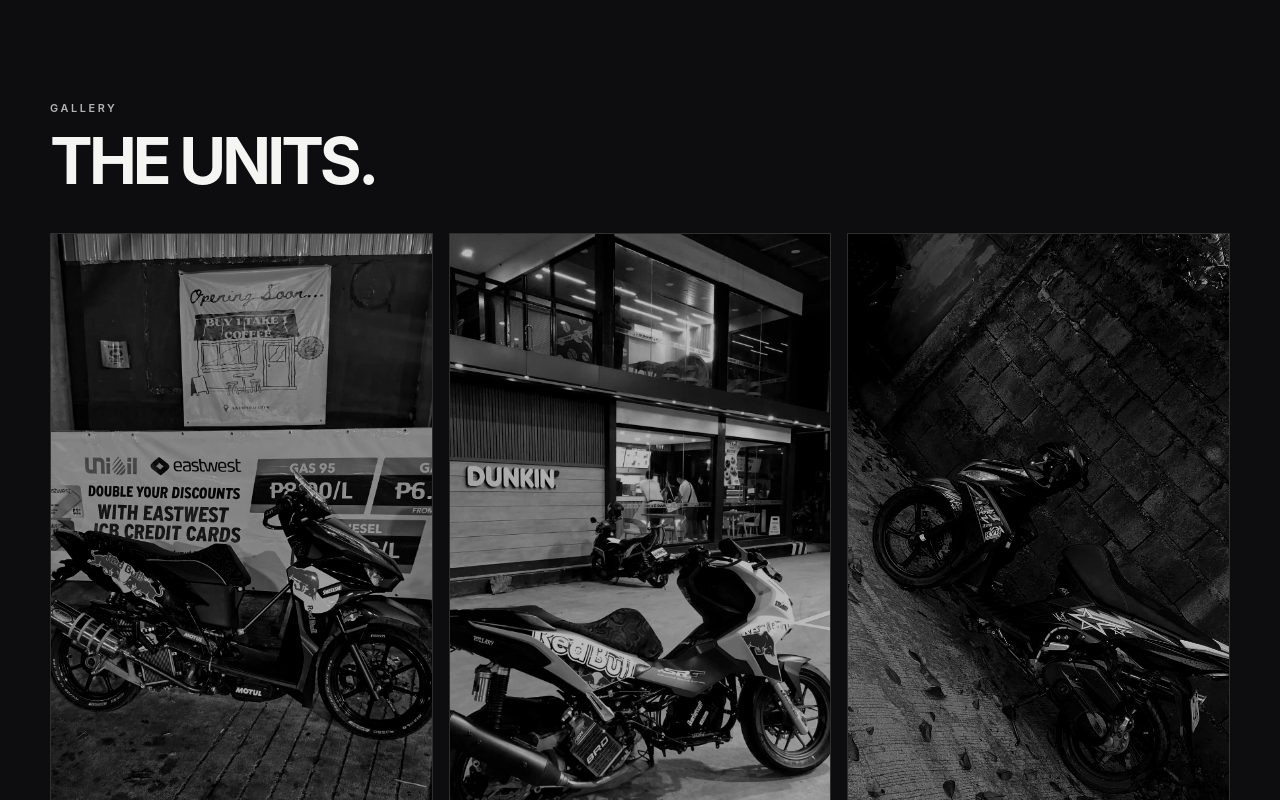
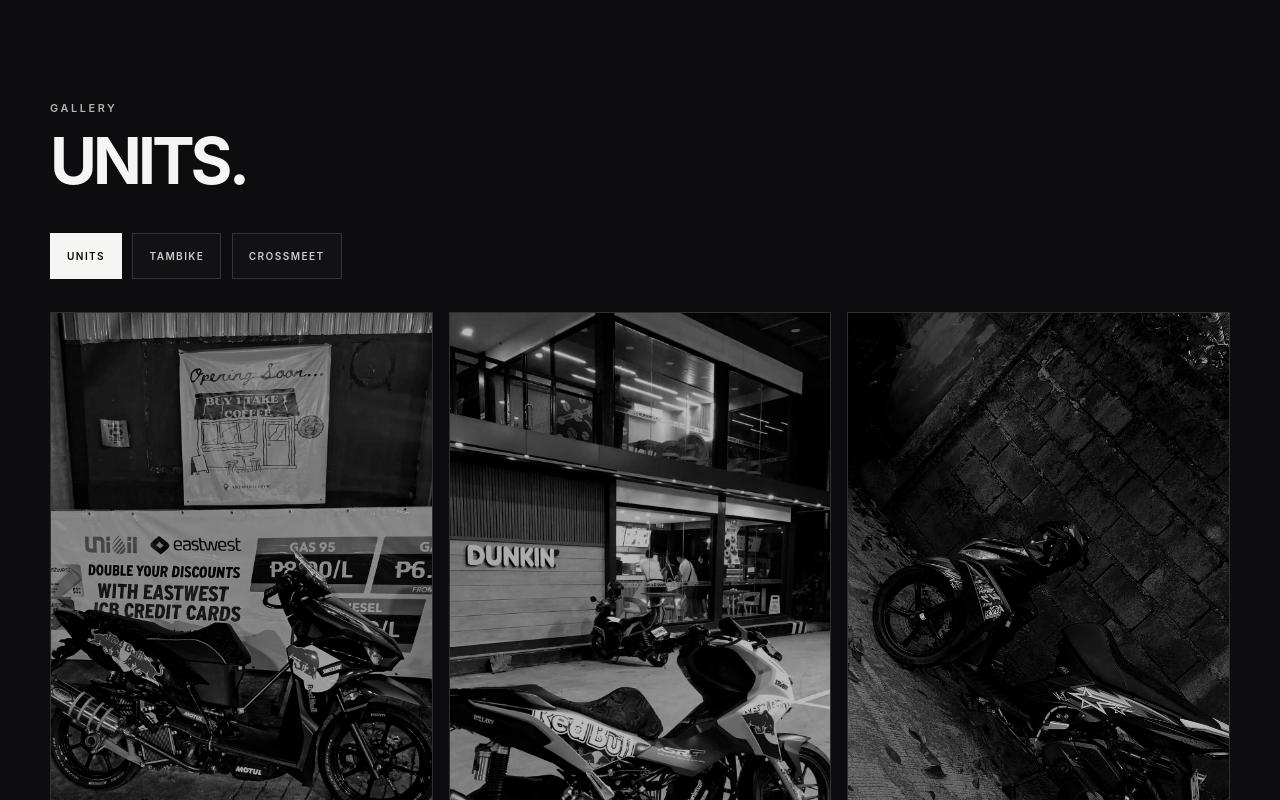
Before and after one commit to Zestojomoc/2R2L, a React (Vite) app: page /#gallery/units in a window 1280 px wide. Shown: the part 3520-4320 px from the top of the page. Built offline with nearby package versions, Linux system fonts and the light colour scheme.

Commit message:
Add gallery category tabs for units, tambike, and crossmeet

```diff
--- a/src/App.jsx
+++ b/src/App.jsx
@@ -16,7 +16,8 @@ import {
   X,
 } from 'lucide-react'
 import {
-  galleryItems,
+  galleryCategories,
+  gallerySections,
   groupInfo,
   marilaqueStops,
   navItems,
@@ -55,7 +56,28 @@ function App() {
   const [venueImageIndex, setVenueImageIndex] = useState(0)
   const headerRef = useRef(null)
 
-  const visibleGalleryItems = galleryItems
+  const getInitialGalleryCategory = () => {
+    const hash = window.location.hash.replace('#', '')
+    const [, maybeCategory] = hash.split('/')
+
+    if (maybeCategory && galleryCategories.some((category) => category.id === maybeCategory)) {
+      return maybeCategory
+    }
+
+    return 'units'
+  }
+
+  const [activeGalleryCategory, setActiveGalleryCategory] = useState(getInitialGalleryCategory)
+
+  const visibleGalleryItems = gallerySections[activeGalleryCategory] ?? gallerySections.units
+  const hasGalleryItems = visibleGalleryItems.length > 0
+
+  useEffect(() => {
+    const categoryHash = `#gallery/${activeGalleryCategory}`
+    if (window.location.hash !== categoryHash) {
+      window.history.replaceState(null, '', categoryHash)
+    }
+  }, [activeGalleryCategory])
 
   useEffect(() => {
     const observer = new IntersectionObserver(
@@ -131,6 +153,11 @@ function App() {
 
   const selectedStopData = marilaqueStops.find((stop) => stop.id === selectedStop) ?? marilaqueStops[0]
   const currentImage = visibleGalleryItems[lightboxIndex] ?? null
+
+  const handleGalleryCategoryChange = (categoryId) => {
+    setActiveGalleryCategory(categoryId)
+    setLightboxIndex(null)
+  }
 
   return (
     <div className="page-shell text-stone-100">
@@ -442,18 +469,42 @@ function App() {
               className="section-heading"
             >
               <p className="eyebrow">GALLERY</p>
-              <h2>THE UNITS.</h2>
+              <h2>{galleryCategories.find((category) => category.id === activeGalleryCategory)?.label ?? 'UNITS'}.</h2>
             </motion.div>
 
-            <div className="gallery-grid">
+            <div className="gallery-toolbar" role="tablist" aria-label="Gallery categories">
+              {galleryCategories.map((category) => (
+                <button
+                  key={category.id}
+                  type="button"
+                  role="tab"
+                  aria-selected={activeGalleryCategory === category.id}
+                  className={activeGalleryCategory === category.id ? 'gallery-tab active' : 'gallery-tab'}
+                  onClick={() => handleGalleryCategoryChange(category.id)}
+                >
+                  {category.label}
+                </button>
+              ))}
+            </div>
+
+            <AnimatePresence mode="wait">
+              {hasGalleryItems ? (
+                <motion.div
+                  key={activeGalleryCategory}
+                  initial={{ opacity: 0, y: 12 }}
+                  animate={{ opacity: 1, y: 0 }}
+                  exit={{ opacity: 0, y: -12 }}
+                  transition={{ duration: 0.28, ease: 'easeOut' }}
+                  className="gallery-grid"
+                >
                   {visibleGalleryItems.map((item, index) => (
                     <motion.button
-                  key={`${item.title}-${index}`}
+                      key={`${item.id}-${index}`}
                       type="button"
                       initial={{ opacity: 0, y: 10 }}
                       whileInView={{ opacity: 1, y: 0 }}
                       viewport={{ once: true, amount: 0.2 }}
-                  transition={{ duration: 0.45, delay: index * 0.05 }}
+                      transition={{ duration: 0.45, delay: index * 0.04 }}
                       className="gallery-card"
                       onClick={() => setLightboxIndex(index)}
                     >
@@ -461,7 +512,20 @@ function App() {
                       <span>{item.title}</span>
                     </motion.button>
                   ))}
-            </div>
+                </motion.div>
+              ) : (
+                <motion.div
+                  key={`${activeGalleryCategory}-empty`}
+                  initial={{ opacity: 0, y: 12 }}
+                  animate={{ opacity: 1, y: 0 }}
+                  exit={{ opacity: 0, y: -12 }}
+                  transition={{ duration: 0.28, ease: 'easeOut' }}
+                  className="gallery-empty-state"
+                >
+                  <p>No photos uploaded yet for this category.</p>
+                </motion.div>
+              )}
+            </AnimatePresence>
           </div>
         </section>
 
--- a/src/data/siteData.js
+++ b/src/data/siteData.js
@@ -68,21 +68,28 @@ export const marilaqueStops = [
 ]
 
 export const galleryCategories = [
-  'All',
-  'Group Rides',
-  'Marilaque',
-  'Night Rides',
-  'Tambike',
-  'Events',
+  { id: 'units', label: 'UNITS' },
+  { id: 'tambike', label: 'TAMBIKE' },
+  { id: 'crossmeet', label: 'CROSSMEET' },
 ]
 
-export const galleryItems = [
-  ...Array.from({ length: 30 }, (_, index) => ({
-    title: `Unit ${String(index + 1).padStart(2, '0')}`,
-    category: 'The Units',
-    image: `/images/gallery-${String(index + 1).padStart(2, '0')}.jpg`,
-  })),
-]
+const buildGallerySection = (categoryKey, categoryLabel, startIndex, length) =>
+  Array.from({ length }, (_, index) => {
+    const imageNumber = startIndex + index
+
+    return {
+      id: `${categoryKey}-${String(imageNumber).padStart(2, '0')}`,
+      title: `${categoryLabel} ${String(imageNumber).padStart(2, '0')}`,
+      category: categoryLabel,
+      image: `/images/gallery-${String(imageNumber).padStart(2, '0')}.jpg`,
+    }
+  })
+
+export const gallerySections = {
+  units: buildGallerySection('units', 'Unit', 1, 10),
+  tambike: [],
+  crossmeet: [],
+}
 
 export const socialLinks = [
   { label: 'Facebook', href: 'https://www.facebook.com/profile.php?id=61590643385237', platform: 'facebook' },
--- a/src/index.css
+++ b/src/index.css
@@ -635,19 +635,34 @@ main {
   flex-wrap: wrap;
   gap: 0.65rem;
   margin-bottom: 1.8rem;
+  padding-bottom: 0.25rem;
 }
 
+.gallery-tab,
 .filter-pill {
-  padding: 0.7rem 0.95rem;
-  border-radius: 999px;
-  border: 1px solid rgba(255,255,255,0.14);
+  padding: 0.8rem 1rem;
+  border: 1px solid rgba(255,255,255,0.15);
   background: rgba(255,255,255,0.02);
-  color: rgba(245,245,244,0.78);
+  color: rgba(245,245,244,0.82);
   text-transform: uppercase;
-  letter-spacing: 0.12em;
+  letter-spacing: 0.14em;
   font-size: 0.63rem;
+  font-weight: 600;
+  transition: background 180ms ease, color 180ms ease, border-color 180ms ease, transform 180ms ease;
 }
 
+.gallery-tab {
+  cursor: pointer;
+  min-height: 46px;
+}
+
+.gallery-tab:hover,
+.filter-pill:hover {
+  border-color: rgba(255,255,255,0.28);
+  transform: translateY(-1px);
+}
+
+.gallery-tab.active,
 .filter-pill.active {
   background: #f5f5f4;
   color: #09090b;
@@ -658,6 +673,21 @@ main {
   display: grid;
   grid-template-columns: repeat(3, minmax(0, 1fr));
   gap: 1rem;
+  transition: opacity 220ms ease;
+}
+
+.gallery-empty-state {
+  display: grid;
+  place-items: center;
+  min-height: 220px;
+  border: 1px solid rgba(255,255,255,0.12);
+  background: rgba(255,255,255,0.02);
+  color: rgba(245,245,244,0.72);
+  text-transform: uppercase;
+  letter-spacing: 0.14em;
+  font-size: 0.68rem;
+  text-align: center;
+  padding: 1.5rem;
 }
 
 .gallery-card {
```
Lines whose indentation alone changed are shown as unchanged.
